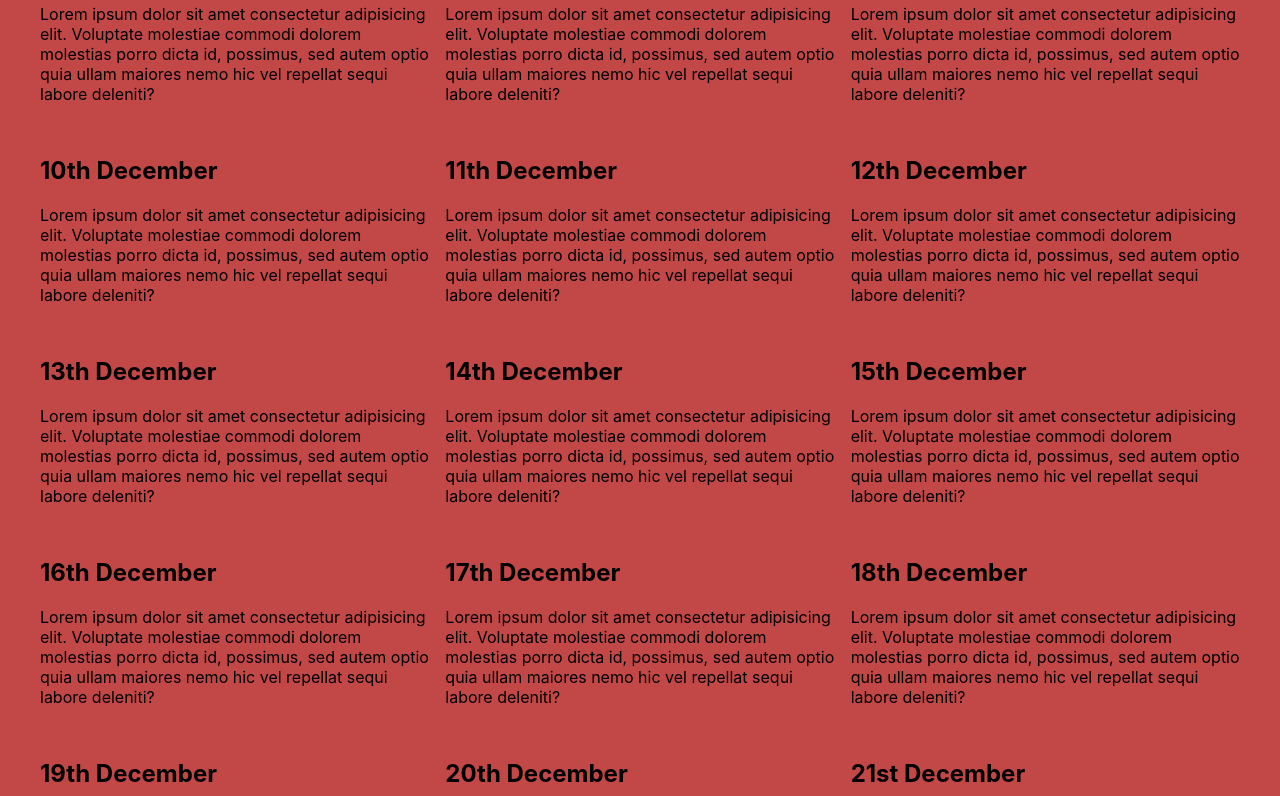
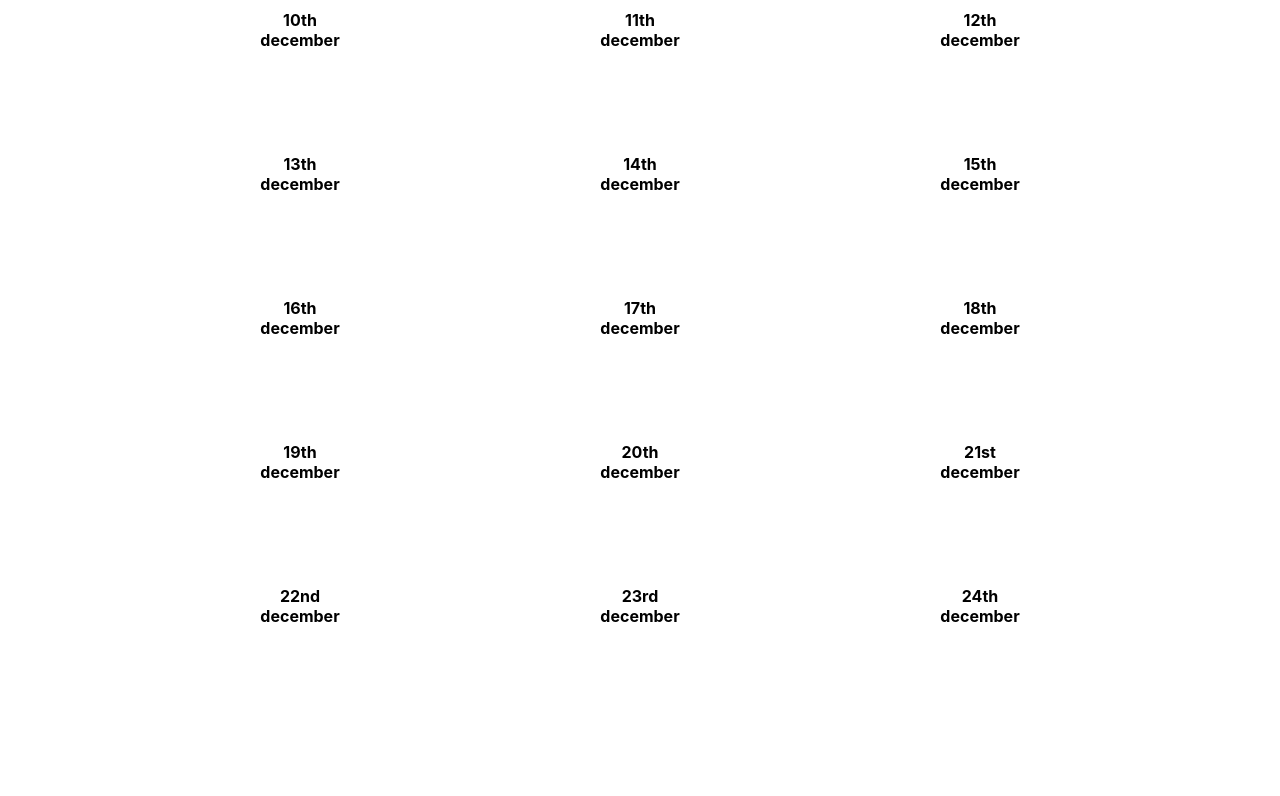
Before and after one commit to anthonkendel/theadventcalendar, a website: page src/index.html in a window 1280 px wide. Shown: the part 703-1499 px from the top of the page. After the commit the page ends 1397 px from the top, so only its background shows below. Drawn offline with nearby package versions, Linux system fonts and the light colour scheme.

Commit message:
Update layout of calendar days

```diff
--- a/src/index.html
+++ b/src/index.html
@@ -33,15 +33,11 @@
     </section>
     <section id="calendar-days" class="section">
       <div class="grid">
-        <section v-for="calendarDay in calendarDays" v-bind:key="calendarDay.dateOrdinal">
-          <header>
-            <h2>{{ calendarDay.dateOrdinal }} December</h2>
-            <p>
-              Lorem ipsum dolor sit amet consectetur adipisicing elit. Voluptate molestiae commodi dolorem molestias
-              porro dicta id, possimus, sed autem optio quia ullam maiores nemo hic vel repellat sequi labore deleniti?
-            </p>
+        <article v-for="calendarDay in calendarDays" v-bind:key="calendarDay.dateOrdinal" class="calendar-day">
+          <header class="calendar-day-header">
+            <h4>{{ calendarDay.dateOrdinal }} december</h2>
           </header>
-        </section>
+        </article>
       </div>
     </section>
   </main>
--- a/src/main.css
+++ b/src/main.css
@@ -14,7 +14,7 @@ html {
 }
 
 body {
-  background-color: hsl(0, 50%, 52%);
+  background-color: hsl(0, 0%, 100%);
   background-image: url("./assets/images/christmas.jpg");
   background-position: center;
   background-repeat: no-repeat;
@@ -25,6 +25,20 @@ body {
   margin: 0 auto;
   max-width: 1200px;
   padding: 1em;
+}
+
+.calendar-day {
+  background-color: hsla(0, 0%, 100%, 0.5);
+  border-radius: 6em;
+  display: flex;
+  height: 6em;
+  padding: 1em;
+  width: 6em;
+}
+
+.calendar-day .calendar-day-header {
+  margin: auto;
+  text-align: center;
 }
 
 .grid {
```
